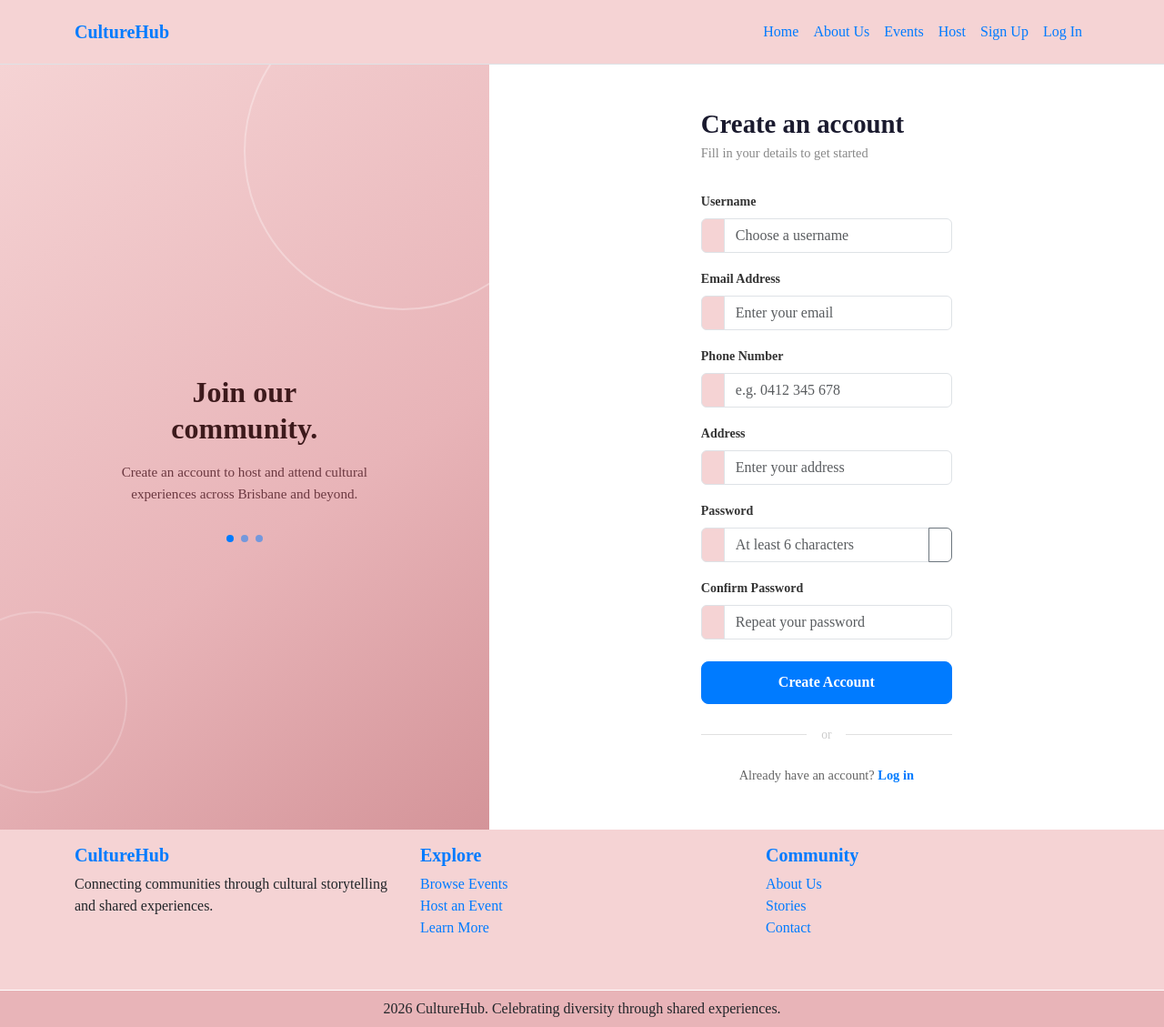
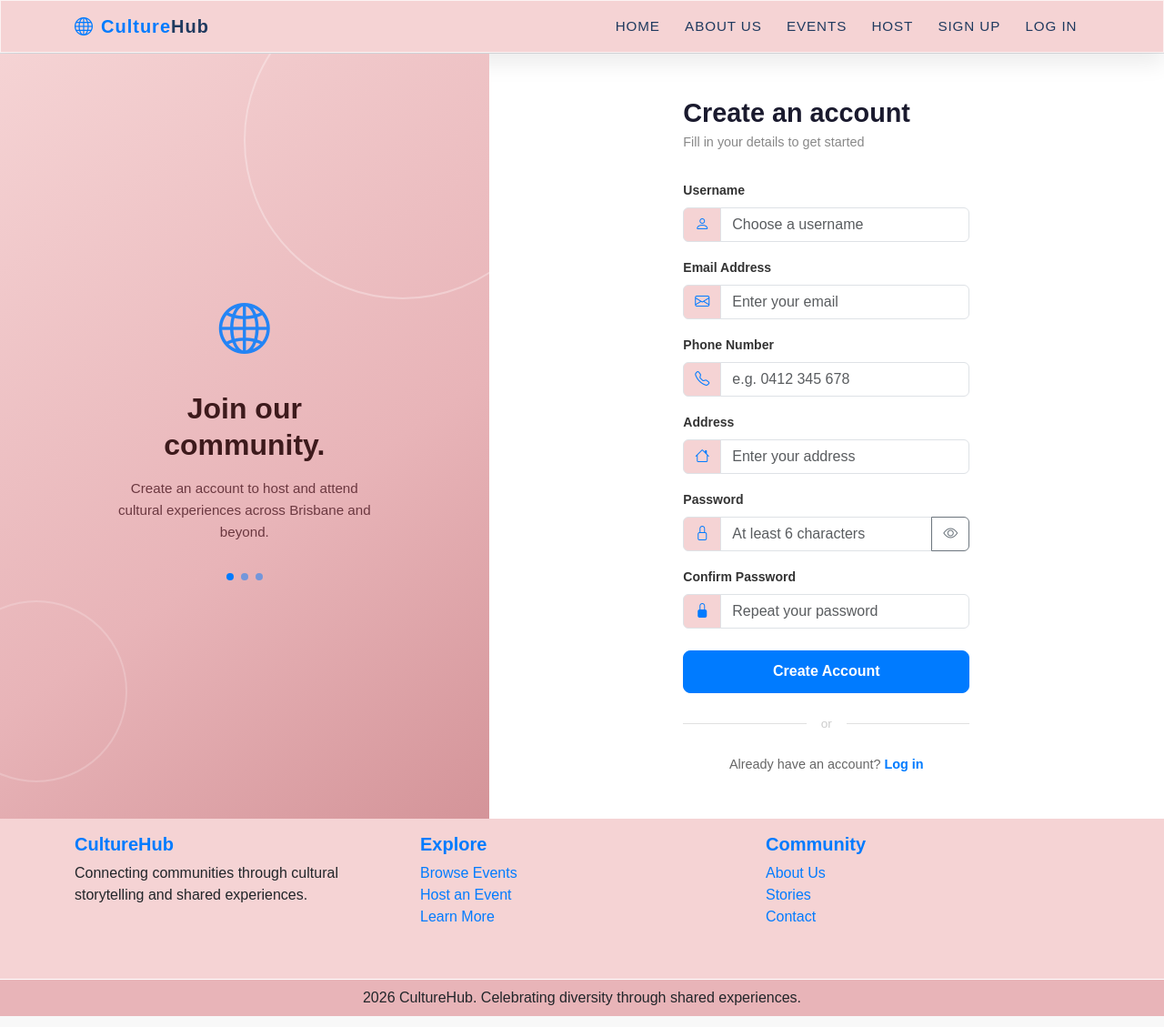
Before and after one commit to TiredTom22/IAB207-Assessment-2-CultureHub-Web-app, a Flask app: page /register in a window 1280 px wide. Shown: the whole page at 91% size. Run offline with Flask 3, Linux system fonts and the light colour scheme; some libraries are stand-ins or nearby versions.

Commit message:
Updated navbar styling

```diff
--- a/a2_group2/culturehub/static/style/stylesheet.css
+++ b/a2_group2/culturehub/static/style/stylesheet.css
@@ -1,25 +1,53 @@
 /* ── Core ── */
 body {
-    font-family: 'Montserrat', sans-seri
+    font-family: 'Montserrat', sans-serif;
 }
 
 /* ── Navbar ── */
 .navbar {
     background-color: #f5d3d4;
-    padding: 15px 0;
-}
-
-.navbar .nav-link {
-    color: #007bff;
-}
-
-.navbar .nav-link:hover {
-    color: #2196F3;
+    box-shadow: 0 12px 24px rgba(0, 0, 0, 0.08);
+    border: 1px solid rgba(255, 255, 255, 0.7);
 }
 
 .navbar-brand {
     color: #007bff;
-    font-weight: bold;
+    font-weight: 700;
+    letter-spacing: 0.05em;
+    font-size: 1.25rem;
+}
+
+.navbar-brand .brand-accent {
+    color: #1f3a5f;
+}
+
+.navbar .nav-link {
+    color: #1f3a5f;
+    margin: 0 0.35rem;
+    padding: 0.45rem 0.65rem;
+    text-transform: uppercase;
+    font-size: 0.95rem;
+    letter-spacing: 0.06em;
+    transition: color 0.2s ease, transform 0.2s ease;
+}
+
+.navbar .nav-link:hover,
+.navbar .nav-link:focus {
+    color: #007bff;
+    transform: translateY(-1px);
+}
+
+.navbar .nav-link.active {
+    color: #1f3a5f;
+    border-bottom: 2px solid #007bff;
+}
+
+.navbar-toggler {
+    border-color: rgba(249, 247, 241, 0.55);
+}
+
+.navbar-dark .navbar-toggler-icon {
+    filter: invert(1);
 }
 
 /* ── Carousel ── */
--- a/a2_group2/culturehub/templates/base.html
+++ b/a2_group2/culturehub/templates/base.html
@@ -5,17 +5,18 @@
     <meta name="viewport" content="width=device-width, initial-scale=1">
     <title>CultureHub Webpage</title>
     <link href="https://cdn.jsdelivr.net/npm/bootstrap@5.3.2/dist/css/bootstrap.min.css" rel="stylesheet" integrity="sha384-T3c6CoIi6uLrA9TneNEoa7RxnatzjcDSCmG1MXxSR1GAsXEV/Dwwykc2MPK8M2HN" crossorigin="anonymous">
+    <link rel="stylesheet" href="https://cdn.jsdelivr.net/npm/bootstrap-icons@1.11.3/font/bootstrap-icons.css">
     <link rel="stylesheet" href="{{ url_for('static', filename='style/stylesheet.css') }}">
 </head>
 
 <body>
     <!-- Header -->
-   <header class="bg-light border-bottom">
+   <header class="border-bottom">
       <!-- Navbar -->
-      <nav class="navbar navbar-expand-lg">
+      <nav class="navbar navbar-expand-lg navbar-light">
          <div class="container">
             <a href="{{ url_for('main.index') }}" class="navbar-brand">
-                <i class="bi bi-globe"></i> CultureHub
+                <i class="bi bi-globe me-2"></i>Culture<span class="brand-accent">Hub</span>
             </a>
             <button class="navbar-toggler" type="button" data-bs-toggle="collapse"
                data-bs-target="#navbarSupportedContent" aria-controls="navbarSupportedContent" aria-expanded="false"
```
